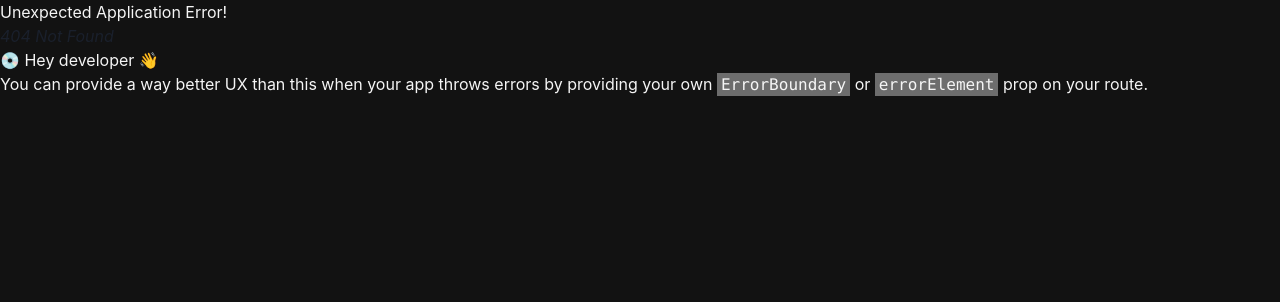
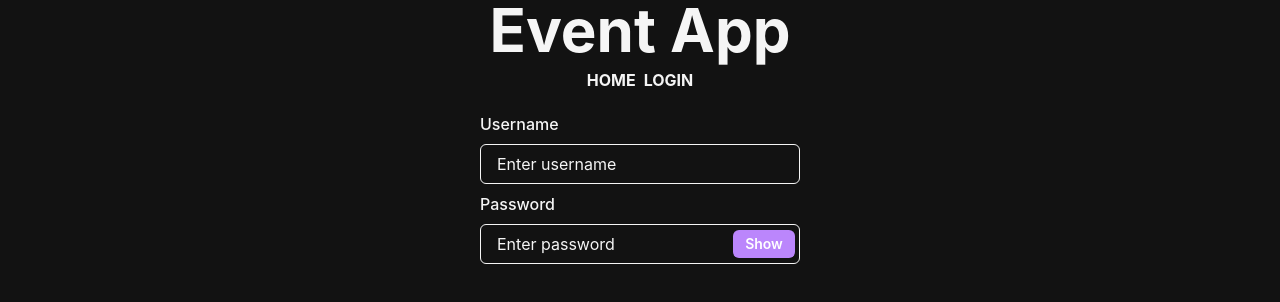
Before and after one commit to patrick1410/def_event_app, a React (Vite) app: page /login in a window 1280 px wide. Before the commit this address had no page. Shown: the top 302 px of the page. Built offline with nearby package versions, Linux system fonts and the light colour scheme.

Commit message:
created LoginPage.jsx and implemented it in project!

```diff
--- a/src/components/Navigation.jsx
+++ b/src/components/Navigation.jsx
@@ -1,10 +1,11 @@
 import { Link } from "react-router-dom";
-import { Box, UnorderedList, ListItem } from "@chakra-ui/react";
+import { Box, UnorderedList, ListItem, HStack } from "@chakra-ui/react";
 
 export const Navigation = () => {
   return (
     <Box as="nav">
       <UnorderedList style={{ listStyle: "none", margin: 0 }}>
+        <HStack>
           <ListItem
             color="#F5F5F5"
             _hover={{ color: "#bb86fc" }}
@@ -21,6 +22,23 @@ export const Navigation = () => {
               Home
             </Link>
           </ListItem>
+          <ListItem
+            color="#F5F5F5"
+            _hover={{ color: "#bb86fc" }}
+            mb={5}
+            transition="300ms ease-in"
+          >
+            <Link
+              style={{
+                textTransform: "uppercase",
+                fontWeight: "bold",
+              }}
+              to={"/login"}
+            >
+              Login
+            </Link>
+          </ListItem>
+        </HStack>
       </UnorderedList>
     </Box>
   );
--- a/src/main.jsx
+++ b/src/main.jsx
@@ -5,6 +5,7 @@ import { ChakraProvider } from "@chakra-ui/react";
 import { createBrowserRouter, RouterProvider } from "react-router-dom";
 import { loader as eventPageLoader, EventPage } from "./pages/EventPage";
 import { loader as eventsPageLoader, EventsPage } from "./pages/EventsPage";
+import { LoginPage } from "./pages/LoginPage";
 import { Root } from "./components/Root";
 
 const router = createBrowserRouter([
@@ -22,6 +23,10 @@ const router = createBrowserRouter([
         element: <EventPage />,
         loader: eventPageLoader,
       },
+      {
+        path: "/login",
+        element: <LoginPage />,
+      },
     ],
   },
 ]);
--- /dev/null
+++ b/src/pages/LoginPage.jsx
@@ -0,0 +1,66 @@
+import {
+  FormControl,
+  FormLabel,
+  Input,
+  InputGroup,
+  InputRightElement,
+  Button,
+  Flex,
+} from "@chakra-ui/react";
+
+import { useState } from "react";
+
+export const LoginPage = () => {
+  const [show, setShow] = useState(false);
+  const toggleShow = () => setShow(!show);
+
+  return (
+    <Flex justifyContent="center">
+      <FormControl
+        as="form"
+        w={{ base: "100%", sm: "60%", md: "40%", xl: "25%", "2xl": "20%" }}
+        maxW={"400px"}
+      >
+        <FormLabel mb={2} htmlFor="username" color="#F5F5F5">
+          Username
+        </FormLabel>
+        <Input
+          id="username"
+          type="text"
+          _placeholder={{ color: "#F5F5F5" }}
+          placeholder="Enter username"
+          border="1px solid #F5F5F5"
+          color="#F5F5F5"
+          autoComplete="off"
+        />
+        <FormLabel mt={2} mb={2} htmlFor="password" color="#F5F5F5">
+          Password
+        </FormLabel>
+        <InputGroup>
+          <Input
+            id="password"
+            type={show ? "text" : "password"}
+            _placeholder={{ color: "#F5F5F5" }}
+            placeholder="Enter password"
+            border="1px solid #F5F5F5"
+            color="#F5F5F5"
+            autoComplete="off"
+          />
+          <InputRightElement width="4.5rem">
+            <Button
+              backgroundColor="#bb86fc"
+              color="#fff"
+              _hover={{ backgroundColor: "#fff", color: "#bb86fc" }}
+              transition="300ms ease-in"
+              h="1.75rem"
+              size="sm"
+              onClick={toggleShow}
+            >
+              {show ? "Hide" : "Show"}
+            </Button>
+          </InputRightElement>
+        </InputGroup>
+      </FormControl>
+    </Flex>
+  );
+};
```
Lines whose indentation alone changed are shown as unchanged.
